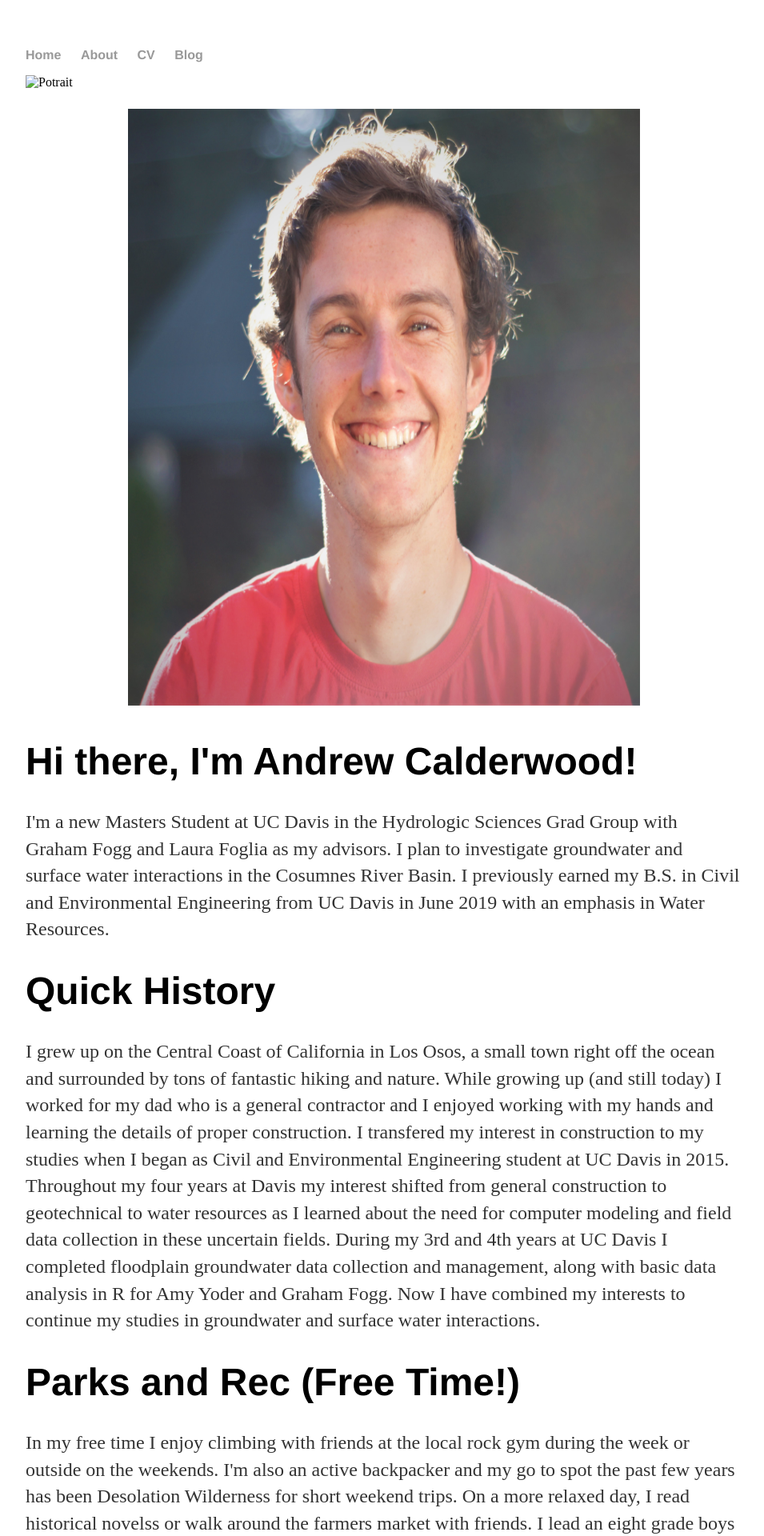
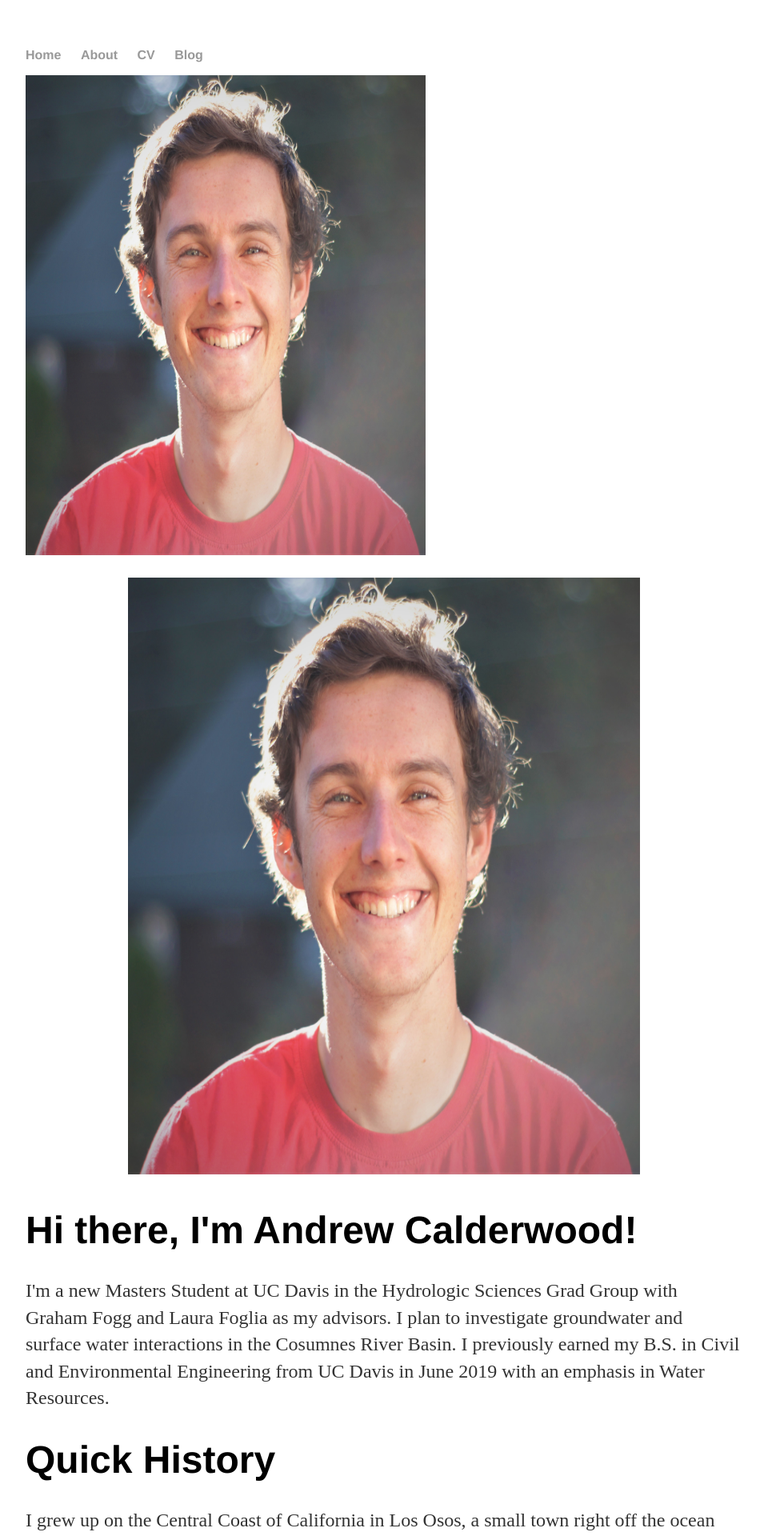
Before and after one commit to ajcalder/ajcalder.github.io, a Jekyll site: the page built from about/index.html, in a window 1280 px wide. Shown: the top 1920 px of the page at 80% size, without its empty margins (160-1115 px from the left). Built offline with Jekyll 4.4.1, drawn with Linux system fonts in a browser that asks for light colours.

Commit message:
Update index.html

```diff
--- a/about/index.html
+++ b/about/index.html
@@ -3,9 +3,9 @@ layout: default
 title: About Me
 ---
 
-<img src="headshot.JPG" alt="Potrait" style="width:500px;height:600px;">
+<img src="/headshot.png" alt="Potrait" style="width:500px;height:600px;">
 <p align="center">
-  <img width="640" height="746" src="/headshot.jpg">
+  <img width="640" height="746" src="/headshot.png">
 </p>
 <div class="blurb">
 
```
